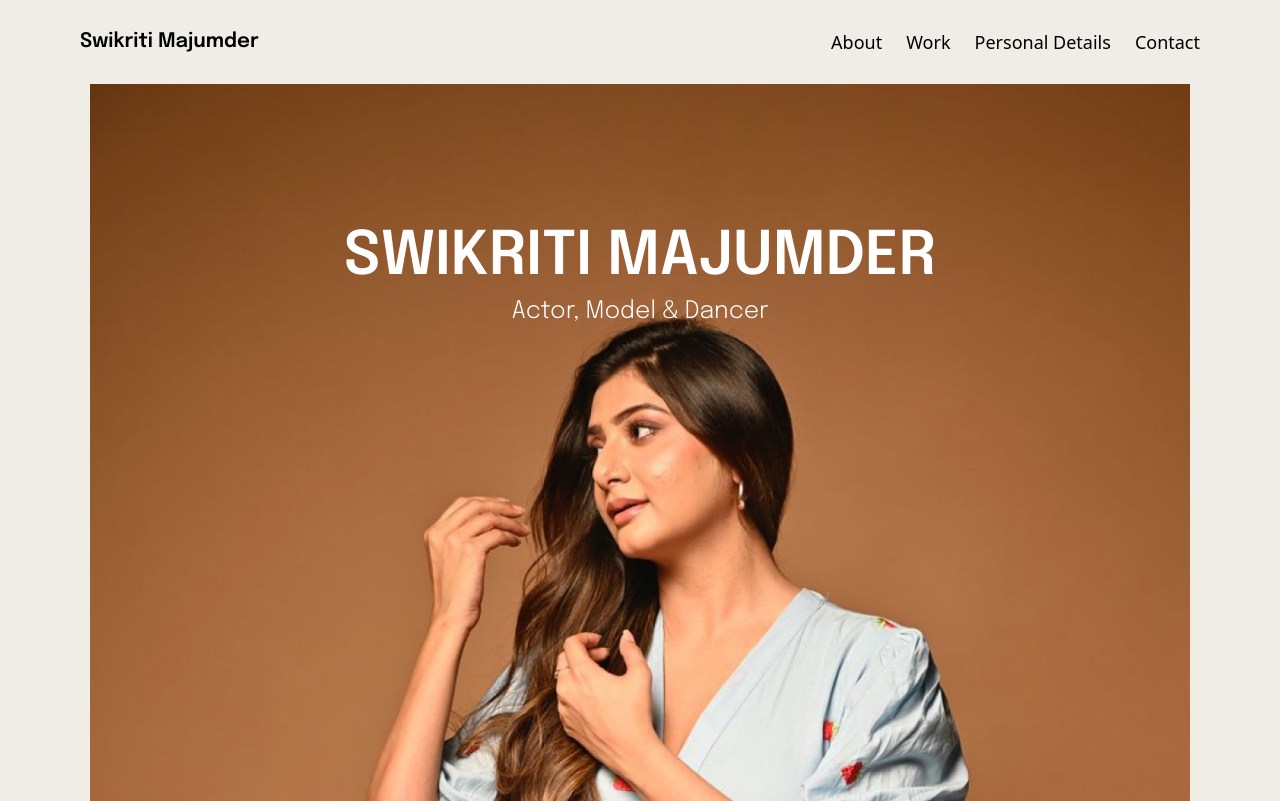
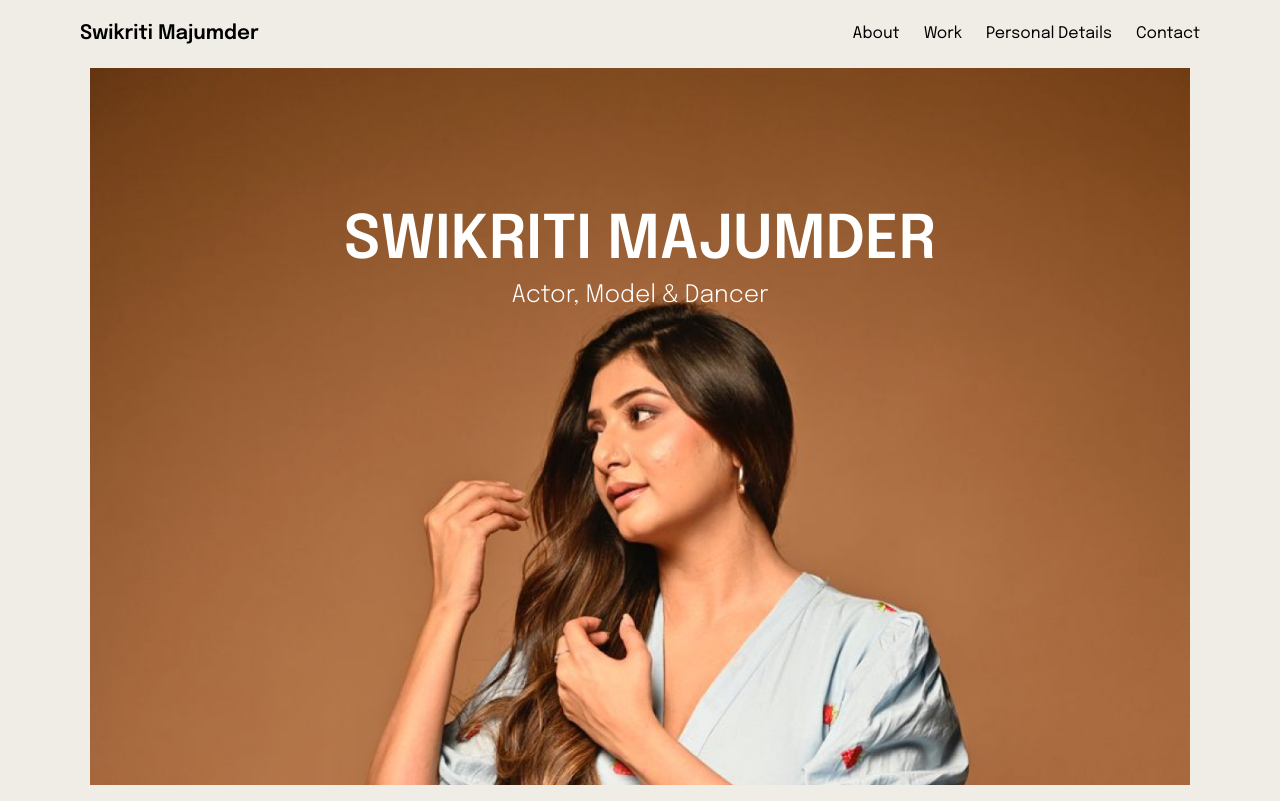
Before and after one commit to subham0269/swikriti-portfolio, a React (Vite) app: page / in a window 1280 px wide. Built offline with nearby package versions, Linux system fonts and the light colour scheme.

Commit message:
Add Changes to spacing and font in navbar

```diff
--- a/src/Components/Navbar.jsx
+++ b/src/Components/Navbar.jsx
@@ -10,12 +10,12 @@ const Navbar = () => {
 
     return (
         <div
-            className={`flex justify-between items-center lg:px-20 py-7 bg-[#F0EDE6] transition-all duration-700 ease-out transform ${
+            className={`flex justify-between items-center lg:px-20 py-5 bg-[#F0EDE6] transition-all duration-700 ease-out transform ${
                 isVisible ? 'opacity-100 translate-y-0' : 'opacity-0 -translate-y-10'
             }`}
         >
             <p className="font-semibold text-xl font-epilogue">Swikriti Majumder</p>
-            <ul className="space-x-6 text-lg flex">
+            <ul className="space-x-6 text-md flex font-epilogue">
                 <li>About</li>
                 <li>Work</li>
                 <li>Personal Details</li>
```
